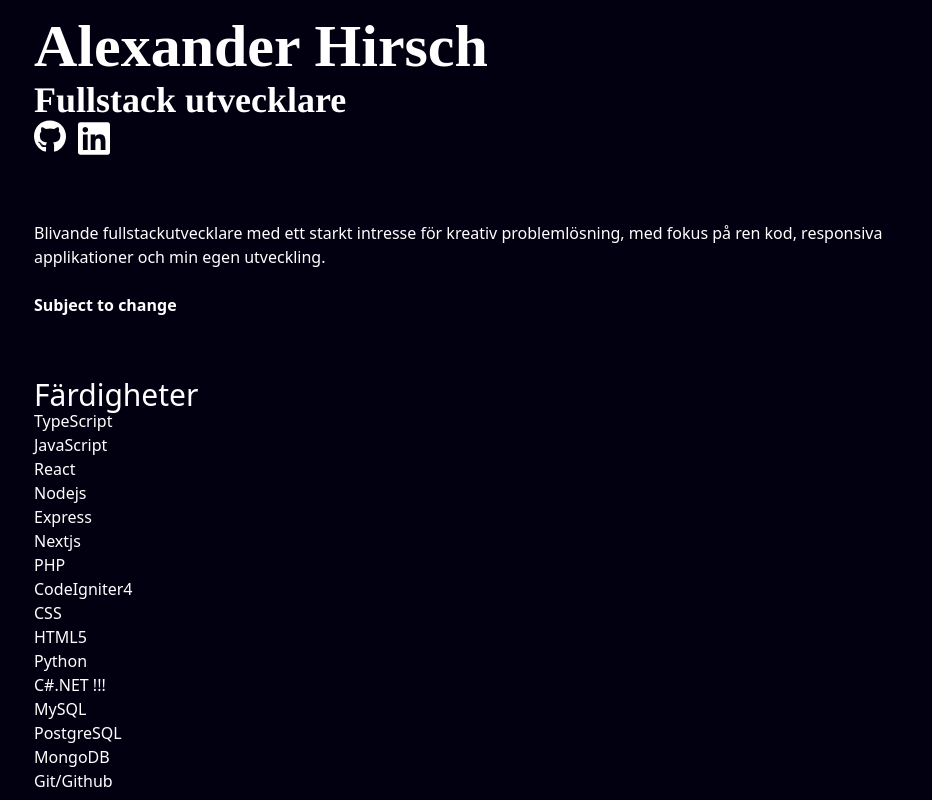
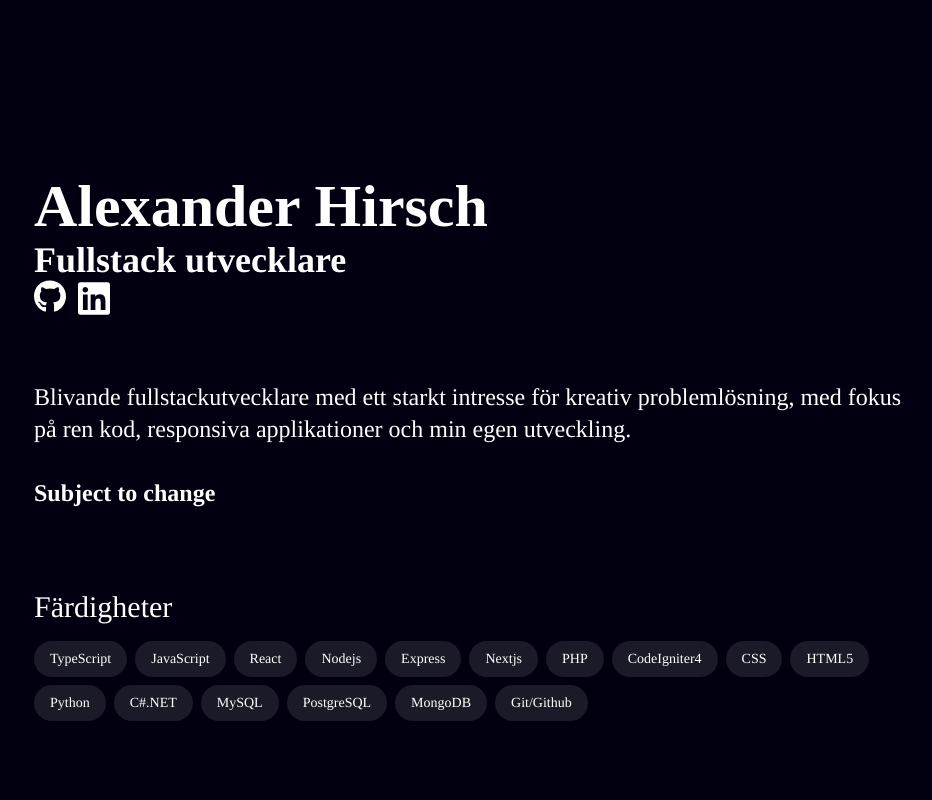
Before and after one commit to TmRAaEx/portfolio, a React (Vite) app: page / in a window 1280 px wide. Shown: the top 800 px of the page, without its empty margins (168-1100 px from the left). Built offline with nearby package versions, Linux system fonts and the light colour scheme; a web font is replaced by a local one.

Commit message:
Made components for regularly occuring elements for easier tweaking and a coherent design

```diff
--- a/src/App.tsx
+++ b/src/App.tsx
@@ -1,22 +1,43 @@
 import ContactIcon from "./components/ContactIcon.tsx";
+import Skill from "./components/Skill.tsx";
+import Subheader from "./components/Subheader.tsx";
 
 function App() {
+
+    const skills = [
+        "TypeScript",
+        "JavaScript",
+        "React",
+        "Nodejs",
+        "Express",
+        "Nextjs",
+        "PHP",
+        "CodeIgniter4",
+        "CSS",
+        "HTML5",
+        "Python",
+        "C#.NET",
+        "MySQL",
+        "PostgreSQL",
+        "MongoDB",
+        "Git/Github"
+    ];
 
 
     return (
         <>
-            <main className={"flex flex-col items-center"}>
+            <main className={"flex flex-col items-center mt-40 font-text"}>
                 <div className="w-full max-w-[900px] flex flex-col p-3 gap-16">
                     <div>
                         <p className="text-white  text-6xl/17 font-bold font-header">Alexander Hirsch</p>
-                        <p className="text-white  text-4xl/10 font-bold font-text">Fullstack utvecklare</p>
+                        <p className="text-white  text-4xl/10 font-bold font-subheader">Fullstack utvecklare</p>
                         <div className={"flex flex-row gap-3"}>
-                            <ContactIcon link={"https://github.com/TmRAaEx?tab=repositories"} icon={"/icons/github.svg"}/>
-                            <ContactIcon link={"https://linkedin.com/in/alexander-hirsch-b125342a1/"} icon={"/icons/linkedin.svg"}/>
+                            <ContactIcon link={"https://github.com/TmRAaEx?tab=repositories"}/>
+                            <ContactIcon link={"https://linkedin.com/in/alexander-hirsch-b125342a1/"}/>
 
                         </div>
                     </div>
-                    <p className={"text-white"}>
+                    <p className={"text-white text-2xl/8"}>
                         Blivande fullstackutvecklare med ett starkt intresse för kreativ problemlösning, med
                         fokus på ren kod, responsiva applikationer och min egen utveckling.
                         <br/>
@@ -26,37 +47,24 @@ function App() {
 
 
                     <section id={"skills"}>
-                        <p className={"text-white text-3xl/7"}>Färdigheter</p>
+                        <Subheader>Färdigheter</Subheader>
                         <ul className={"text-white"}>
-                            <li>TypeScript</li>
-                            <li>JavaScript</li>
-                            <li>React</li>
-                            <li>Nodejs</li>
-                            <li>Express</li>
-                            <li>Nextjs</li>
-                            <li>PHP</li>
-                            <li>CodeIgniter4</li>
-                            <li>CSS</li>
-                            <li>HTML5</li>
-                            <li>Python</li>
-                            <li>C#.NET !!!</li>
-                            <li>MySQL</li>
-                            <li>PostgreSQL</li>
-                            <li>MongoDB</li>
-                            <li>Git/Github</li>
+                            {skills.map((skill) => {
+                                return <Skill name={skill}/>
+                            })}
                         </ul>
                     </section>
 
                     <section id={"projects"} className={"text-white "}>
-                        <p className={"text-white text-3xl/7"}>Projekt</p>
+                        <Subheader>Projekt</Subheader>
                         <ul className={"text-white"}>
 
                         </ul>
                     </section>
 
                     <section id={"about-me"}>
-                        <p className={"text-white text-3xl/7"}>Om mig</p>
-                        <p className={"text-white font-text text-xl/8"}>
+                        <Subheader>Om mig</Subheader>
+                        <p className={"text-white text-xl/8"}>
                             Nyfiken och engagerad fullstackstudent med ett starkt intresse för programmering som väcktes
                             redan i barndomen via enkla spelprojekt i Scratch. Jag drivs av kreativ problemlösning och
                             kan sitta timmar i sträck när jag får dyka ner i något jag brinner för. Jag lär mig snabbt
--- a/src/components/ContactIcon.tsx
+++ b/src/components/ContactIcon.tsx
@@ -1,13 +1,14 @@
 interface ContactIconProps {
     link: string;
-    icon: string;
 }
 
 
-export default function ContactIcon({link, icon}: ContactIconProps) {
+export default function ContactIcon({link}: ContactIconProps) {
+    const parsedLink = link.split("https://")[1].split(".com")[0]
     return (
-        <a href={link} className={"flex items-center justify-center w-8 h-fit"} target="_blank" >
-            <img className="object-scale-down w-full" src={icon} alt={`link to ${link.split("https://")[1].split(".com")[0]}`}/>
+        <a href={link} className={"flex items-center justify-center w-8 h-fit"} target="_blank">
+            <img className="object-scale-down w-full" src={`/icons/${parsedLink}.svg`}
+                alt={`link to ${parsedLink}`}/>
         </a>
     )
 }
--- /dev/null
+++ b/src/components/Skill.tsx
@@ -0,0 +1,11 @@
+interface SkillProps {
+    name: string;
+}
+
+export default function Skill({ name }: SkillProps) {
+    return (
+        <div className="inline-block rounded-full px-4 py-2 bg-white/10 text-white text-sm mr-2 mb-2">
+            {name}
+        </div>
+    );
+}
--- /dev/null
+++ b/src/components/Subheader.tsx
@@ -0,0 +1,6 @@
+import type {ReactNode} from "react";
+
+
+export default function Subheader({children}: {children: ReactNode}) {
+    return <p className={"text-white text-3xl/11 font-subheader my-3"}>{children}</p>;
+}
--- a/src/index.css
+++ b/src/index.css
@@ -7,6 +7,7 @@
 
     --color-notBlack: #020010;
     --font-header: "Allan", serif;
+    --font-subheader: "Tinos", serif;
     --font-text: "Tinos", serif;
 
 }
```
